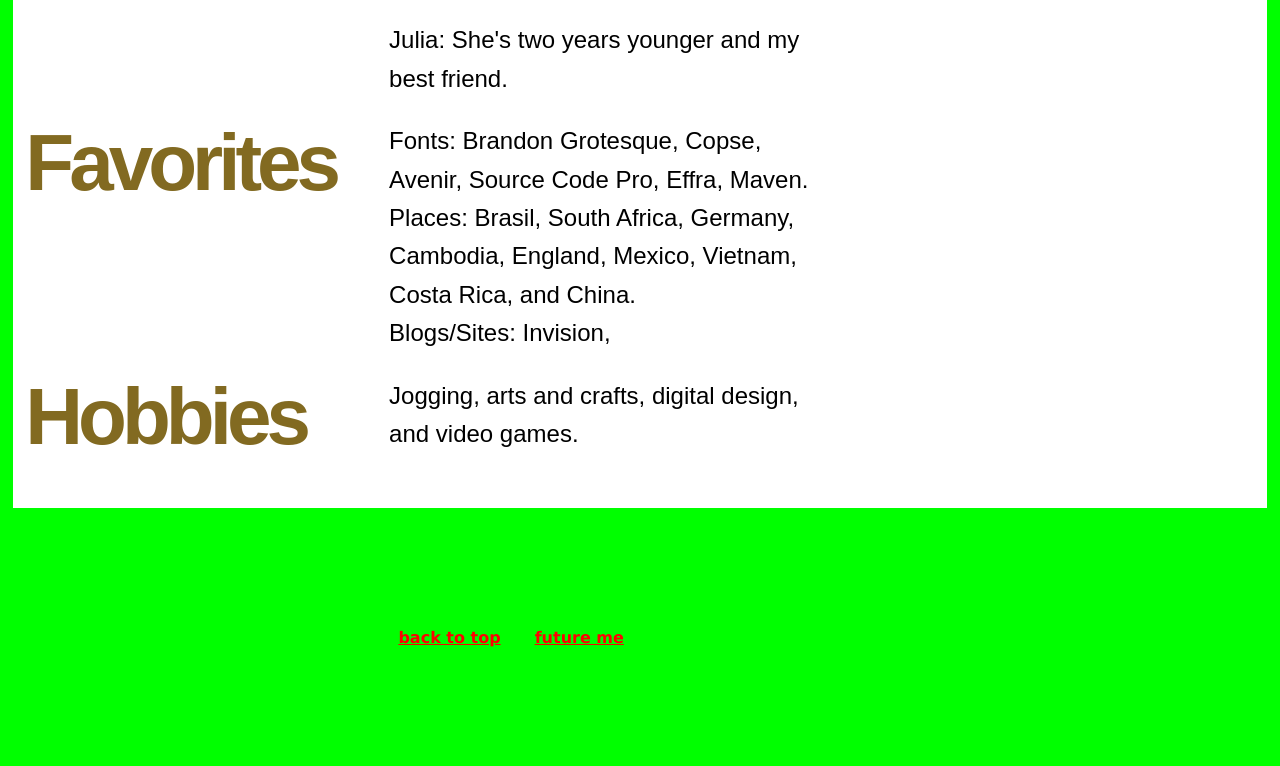
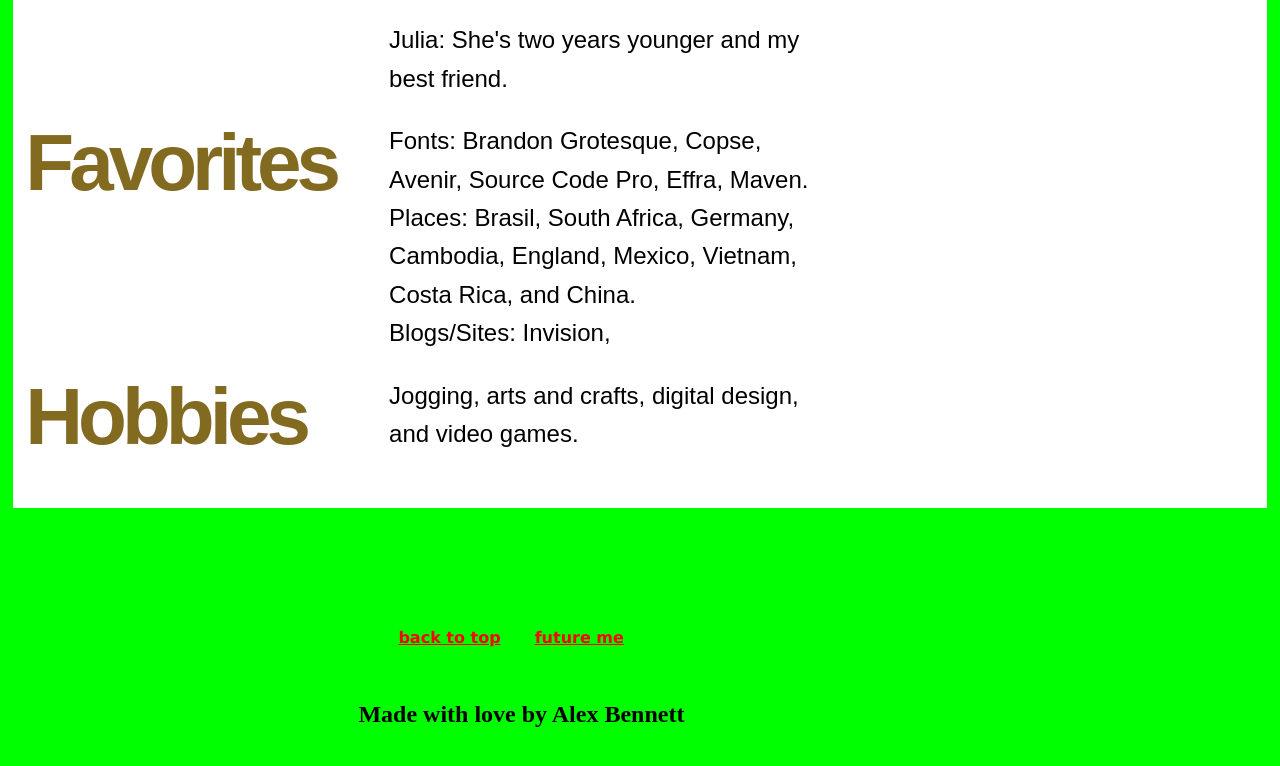
Before and after one commit to alexG53090/personalSite, a plain HTML site: page index.html in a window 1280 px wide. Shown: the part 1688-2454 px from the top of the page. Before the commit the page ends 2387 px from the top, so only its background shows below. Drawn offline with nearby package versions, Linux system fonts and the light colour scheme.

Commit message:
Added a little colophon at the bottom of home

```diff
--- a/index.html
+++ b/index.html
@@ -49,7 +49,7 @@
 		<li><a href="future.html">future me</a></li>
 	</ul>
 	<br>
-
+	<h2> Made with love by Alex Bennett</h2>
 	<br>
 </footer>
 
```
